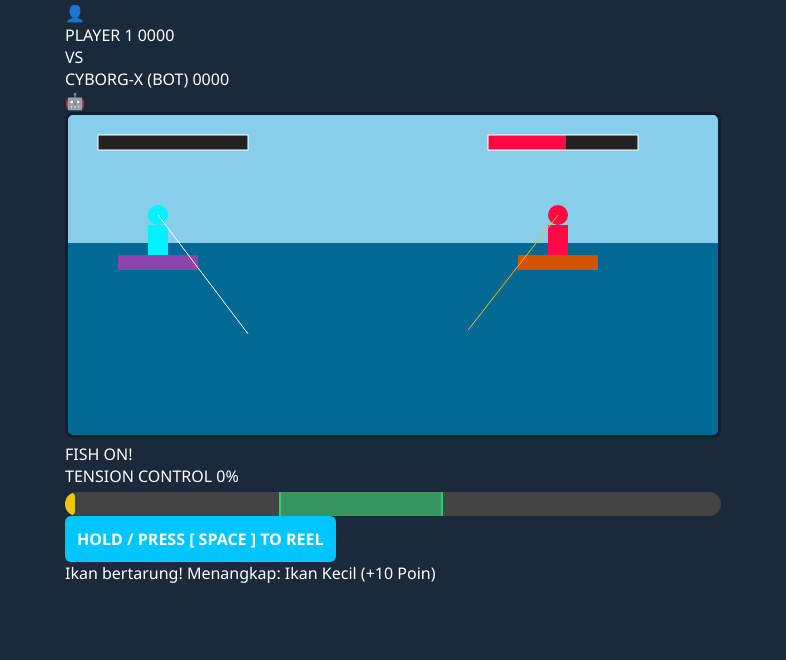
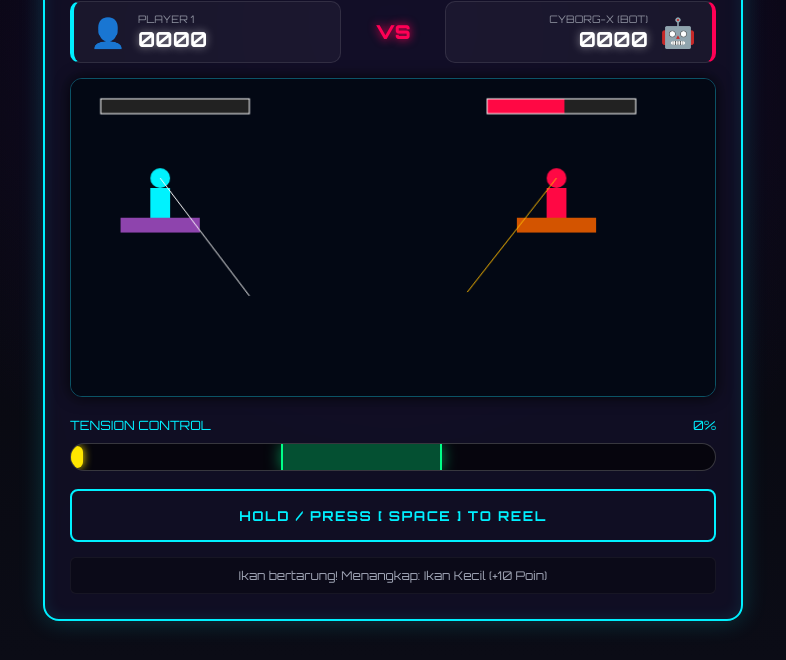
Before and after one commit to ditya-xyz/mancing-game, a plain HTML site: page index.html in a window 1280 px wide. Shown: the part 140-800 px from the top of the page, without its empty margins (247-1033 px from the left). Drawn offline with Linux system fonts and the light colour scheme.

Commit message:
Update style.css

```diff
--- a/style.css
+++ b/style.css
@@ -1,77 +1,149 @@
 * {
     box-sizing: border-box;
-    font-family: 'Segoe UI', Tahoma, Geneva, Verdana, sans-serif;
     margin: 0;
     padding: 0;
+    font-family: 'Orbitron', sans-serif;
 }
 
 body {
-    background-color: #1a2a3a;
-    color: white;
+    background: #080711;
+    background-image:
+        radial-gradient(circle at 50% 20%, #1a0b36 0%, transparent 60%),
+        linear-gradient(to bottom, #05050a, #0b0c16);
+    color: #fff;
     display: flex;
     justify-content: center;
     align-items: center;
     min-height: 100vh;
-    padding: 10px;
+    padding: 15px;
+    overflow-x: hidden;
 }
 
-.game-container {
-    background: #243b55;
-    padding: 20px;
-    border-radius: 12px;
-    box-shadow: 0 10px 30px rgba(0,0,0,0.5);
-    text-align: center;
-    max-width: 640px;
+.game-card {
+    background: rgba(18, 16, 38, 0.85);
+    border: 2px solid #00f0ff;
+    box-shadow: 0 0 25px rgba(0, 240, 255, 0.2), inset 0 0 15px rgba(0, 240, 255, 0.1);
+    border-radius: 16px;
+    padding: 25px;
     width: 100%;
+    max-width: 700px;
+    backdrop-filter: blur(10px);
 }
 
-h2 {
-    margin-bottom: 15px;
-    color: #4facfe;
+header {
+    text-align: center;
+    margin-bottom: 20px;
 }
 
-.scoreboard {
-    display: flex;
-    justify-content: space-around;
-    font-size: 18px;
-    font-weight: bold;
-    margin-bottom: 15px;
-    background: #141e30;
-    padding: 10px;
-    border-radius: 8px;
+.glitch-title {
+    font-size: 2rem;
+    font-weight: 900;
+    color: #00f0ff;
+    text-shadow: 0 0 10px #00f0ff, 0 0 20px #00f0ff;
+    letter-spacing: 3px;
 }
 
-.player-score { color: #00f2fe; }
-.bot-score { color: #ff0844; }
+.subtitle {
+    font-size: 0.75rem;
+    color: #ff0055;
+    letter-spacing: 2px;
+}
+
+/* HUD */
+.hud-container {
+    display: flex;
+    justify-content: space-between;
+    align-items: center;
+    margin-bottom: 15px;
+}
+
+.hud-box {
+    display: flex;
+    align-items: center;
+    gap: 12px;
+    background: rgba(255, 255, 255, 0.04);
+    padding: 10px 16px;
+    border-radius: 10px;
+    border: 1px solid rgba(255, 255, 255, 0.1);
+    width: 42%;
+}
+
+.player-hud { border-left: 4px solid #00f0ff; }
+.bot-hud { border-right: 4px solid #ff0055; justify-content: flex-end; }
+
+.avatar { font-size: 1.8rem; }
+
+.hud-info { display: flex; flex-direction: column; }
+.align-right { text-align: right; }
+
+.label { font-size: 0.65rem; color: #8a8d9b; }
+.score { font-size: 1.3rem; font-weight: 700; color: #fff; text-shadow: 0 0 8px rgba(255,255,255,0.5); }
+
+.vs-badge {
+    font-weight: 900;
+    font-size: 1.2rem;
+    color: #ff0055;
+    text-shadow: 0 0 10px #ff0055;
+}
+
+/* CANVAS */
+.canvas-wrapper {
+    position: relative;
+    border-radius: 12px;
+    overflow: hidden;
+    border: 1px solid rgba(0, 240, 255, 0.3);
+    box-shadow: 0 0 15px rgba(0, 0, 0, 0.8);
+}
 
 canvas {
-    background: linear-gradient(to bottom, #87CEEB 40%, #006994 40%);
-    border-radius: 8px;
-    border: 3px solid #141e30;
+    display: block;
     width: 100%;
     height: auto;
+    background: #030814;
 }
 
-.controls {
-    margin-top: 15px;
+.fish-alert {
+    position: absolute;
+    top: 50%;
+    left: 50%;
+    transform: translate(-50%, -50%) scale(0.5);
+    font-size: 2rem;
+    font-weight: 900;
+    color: #ffe600;
+    text-shadow: 0 0 20px #ffe600;
+    opacity: 0;
+    pointer-events: none;
+    transition: all 0.3s cubic-bezier(0.175, 0.885, 0.32, 1.275);
+}
+
+.fish-alert.active {
+    opacity: 1;
+    transform: translate(-50%, -50%) scale(1.1);
+}
+
+/* CONTROLS */
+.controls-panel {
+    margin-top: 20px;
     display: flex;
     flex-direction: column;
     gap: 10px;
 }
 
-.tension-bar-container {
-    text-align: left;
-    font-size: 14px;
+.tension-header {
+    display: flex;
+    justify-content: space-between;
+    font-size: 0.8rem;
+    color: #00f0ff;
 }
 
 .bar-outer {
     position: relative;
     width: 100%;
-    height: 24px;
-    background: #444;
-    border-radius: 12px;
+    height: 28px;
+    background: rgba(0, 0, 0, 0.6);
+    border: 1px solid rgba(255, 255, 255, 0.2);
+    border-radius: 14px;
     overflow: hidden;
-    margin-top: 5px;
 }
 
 .target-zone {
@@ -79,41 +151,58 @@ canvas {
     top: 0;
     height: 100%;
     width: 25%;
-    background: rgba(46, 204, 113, 0.6);
-    border-left: 2px solid #2ecc71;
-    border-right: 2px solid #2ecc71;
+    background: rgba(0, 255, 136, 0.3);
+    border-left: 2px solid #00ff88;
+    border-right: 2px solid #00ff88;
+    box-shadow: 0 0 15px rgba(0, 255, 136, 0.5);
 }
 
 .tension-indicator {
     position: absolute;
-    top: 0;
+    top: 2px;
     left: 0%;
-    height: 100%;
-    width: 10px;
-    background: #f1c40f;
-    border-radius: 5px;
-    transition: left 0.05s ease-out;
+    height: calc(100% - 4px);
+    width: 12px;
+    background: #ffe600;
+    border-radius: 6px;
+    box-shadow: 0 0 10px #ffe600;
+    transition: left 0.04s linear;
 }
 
-button {
-    padding: 12px;
-    font-size: 16px;
-    font-weight: bold;
-    background: #00c6ff;
-    border: none;
-    color: white;
-    border-radius: 6px;
+.cyber-btn {
+    position: relative;
+    margin-top: 8px;
+    padding: 16px;
+    background: transparent;
+    border: 2px solid #00f0ff;
+    color: #00f0ff;
+    font-size: 0.85rem;
+    font-weight: 700;
+    letter-spacing: 1.5px;
+    border-radius: 8px;
     cursor: pointer;
+    overflow: hidden;
+    transition: all 0.2s ease;
     user-select: none;
 }
 
-button:active {
-    background: #0072ff;
+.cyber-btn:hover {
+    background: #00f0ff;
+    color: #000;
+    box-shadow: 0 0 20px #00f0ff;
 }
 
-.status {
-    margin-top: 10px;
-    font-size: 14px;
-    color: #e0e0e0;
-    min-height: 20px;
+.cyber-btn:active {
+    transform: scale(0.98);
 }
+
+.status-box {
+    margin-top: 15px;
+    text-align: center;
+    font-size: 0.75rem;
+    color: #a0a5b5;
+    background: rgba(0,0,0,0.3);
+    padding: 10px;
+    border-radius: 6px;
+    border: 1px solid rgba(255,255,255,0.05);
+}
```
